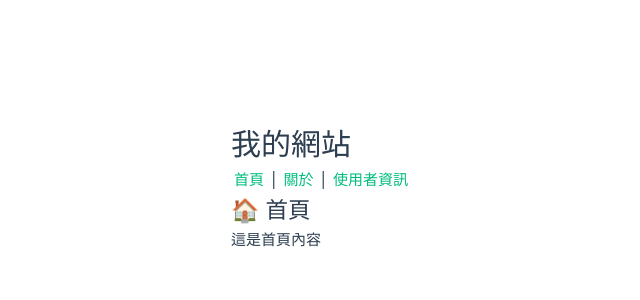
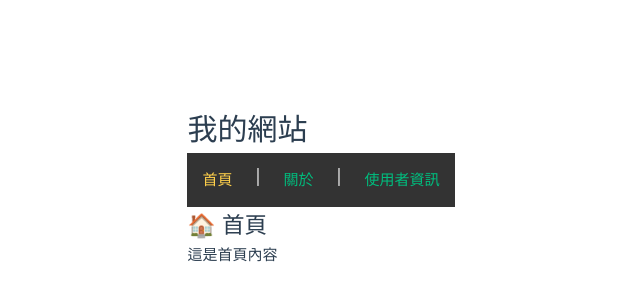
Before and after one commit to Chun5102/testproject, a Vue app: page / in a window 1280 px wide. Shown: the part 214-514 px from the top of the page, without its empty margins (319-959 px from the left). Built offline with nearby package versions, Linux system fonts and the light colour scheme.

Commit message:
TopBar.vue

```diff
--- a/src/App.vue
+++ b/src/App.vue
@@ -41,6 +41,7 @@ import TabBar from './components/slot/TabBar.vue'
 import TabBarP from './components/slot/TabBarP.vue'
 import UserData from './components/slot/UserData.vue'
 import ProvideInjectRef from './components/components/ProvideInjectRef.vue'
+import TopBar from './components/TopBar.vue'
 
 import useFormat from './components/composables/useFormat'
 import { ref } from 'vue'
@@ -143,10 +144,7 @@ console.log('🚀 ~ date:', date)
     <!-- {{ $formatDate(new Date()) }}<br />
     {{ formatPrice(1000, 0, '$') }} -->
     <h1>我的網站</h1>
-    <nav>
-      <router-link to="/">首頁</router-link> | <router-link to="/about">關於</router-link> |
-      <router-link to="/users/Jerry/posts/1234">使用者資訊</router-link>
-    </nav>
+    <TopBar />
     <router-view />
   </main>
 </template>
--- /dev/null
+++ b/src/components/TopBar.vue
@@ -0,0 +1,21 @@
+<script setup></script>
+
+<template>
+  <nav class="top-navbar">
+    <router-link to="/">首頁</router-link> | <router-link to="/about">關於</router-link> |
+    <router-link to="/users/Jerry/posts/1234">使用者資訊</router-link>
+  </nav>
+</template>
+
+<style scoped>
+.top-navbar {
+  background-color: #333;
+  color: white;
+  padding: 12px;
+  display: flex;
+  gap: 20px;
+}
+.router-link-active {
+  color: #ffd04b;
+}
+</style>
```
